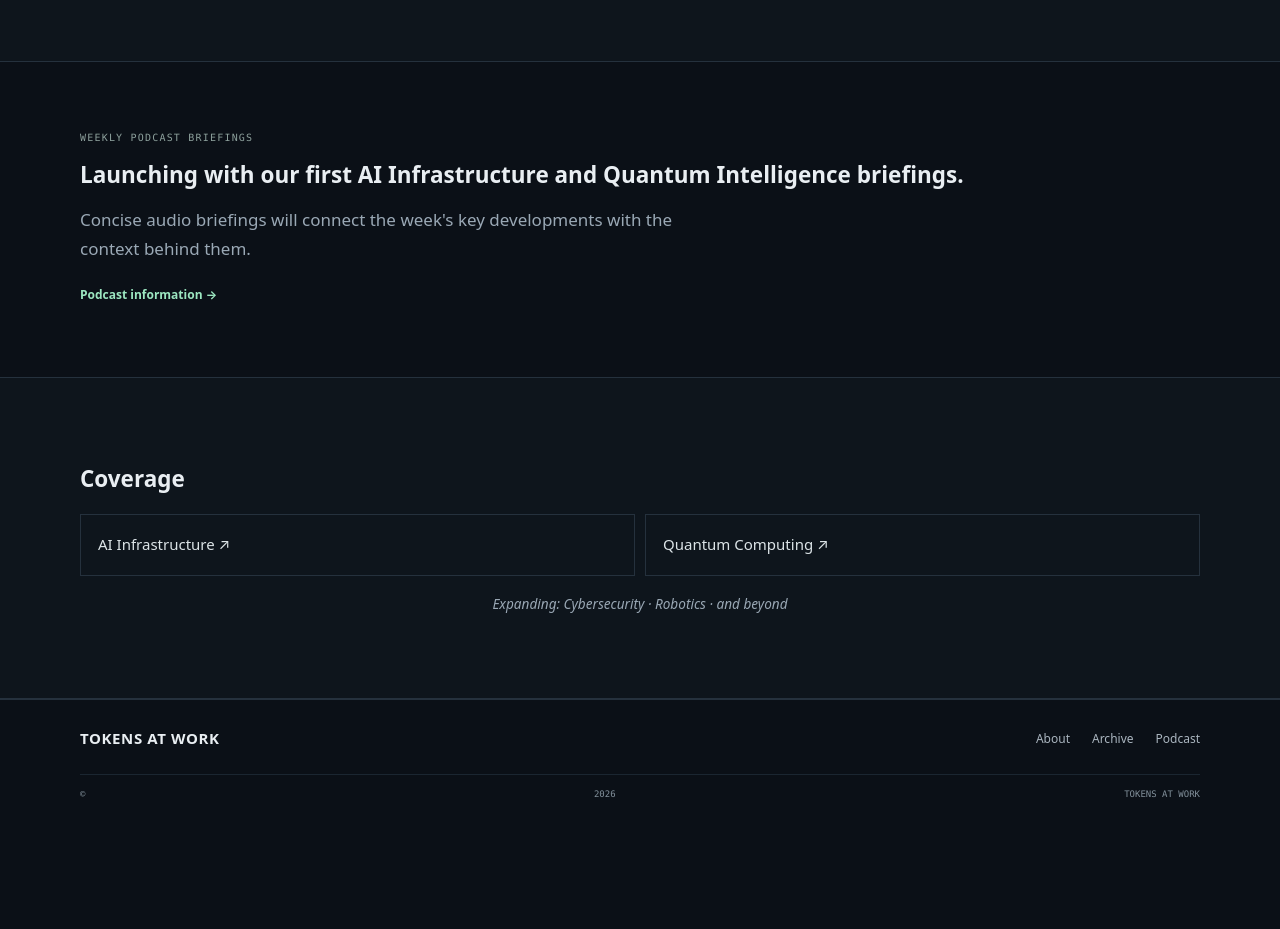
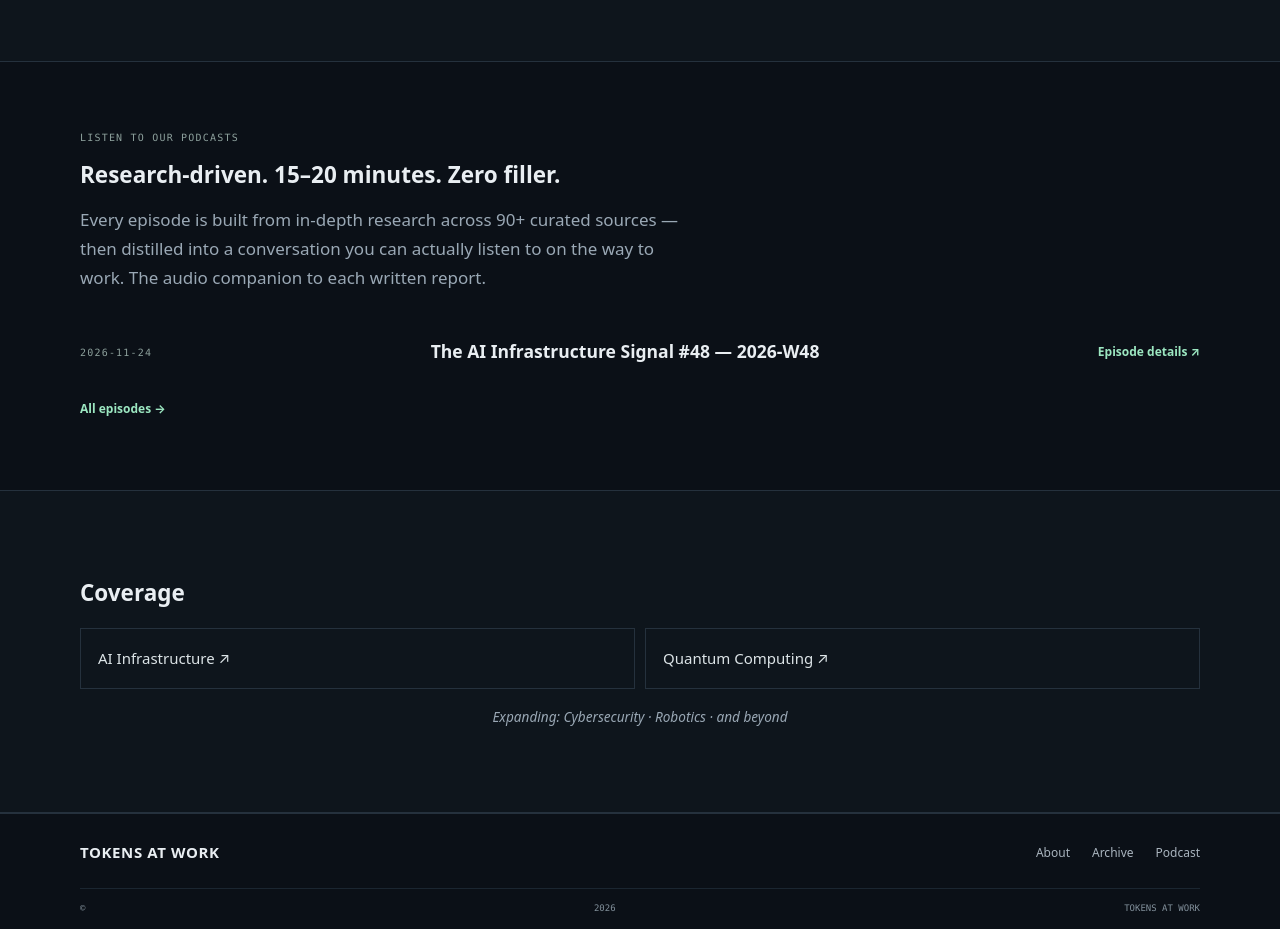
Before and after one commit to tokensatwork/tokens-at-work, a plain HTML site: page index.html in a window 1280 px wide. Shown: the part 1440-2369 px from the top of the page. Before the commit the page ends 2265 px from the top, so only its background shows below. Drawn offline with Linux system fonts and the light colour scheme.

Commit message:
Update podcast section content and heading

```diff
--- a/index.html
+++ b/index.html
@@ -76,10 +76,11 @@
     </section>
 
     <section class="section container">
-      <div class="section-kicker">WEEKLY PODCAST BRIEFINGS</div>
-      <h2>Launching with our first AI Infrastructure and Quantum Intelligence briefings.</h2>
-      <p class="hero-lede">Concise audio briefings will connect the week's key developments with the context behind them.</p>
-      <a class="text-link" href="podcast/index.html">Podcast information →</a>
+      <div class="section-kicker">LISTEN TO OUR PODCASTS</div>
+      <h2>Research-driven. 15–20 minutes. Zero filler.</h2>
+      <p class="hero-lede">Every episode is built from in-depth research across 90+ curated sources — then distilled into a conversation you can actually listen to on the way to work. The audio companion to each written report.</p>
+      <div data-latest-episode><p>Loading latest episode…</p></div>
+      <a class="text-link" href="podcast/index.html">All episodes →</a>
     </section>
 
     <section class="section section-border">
```
